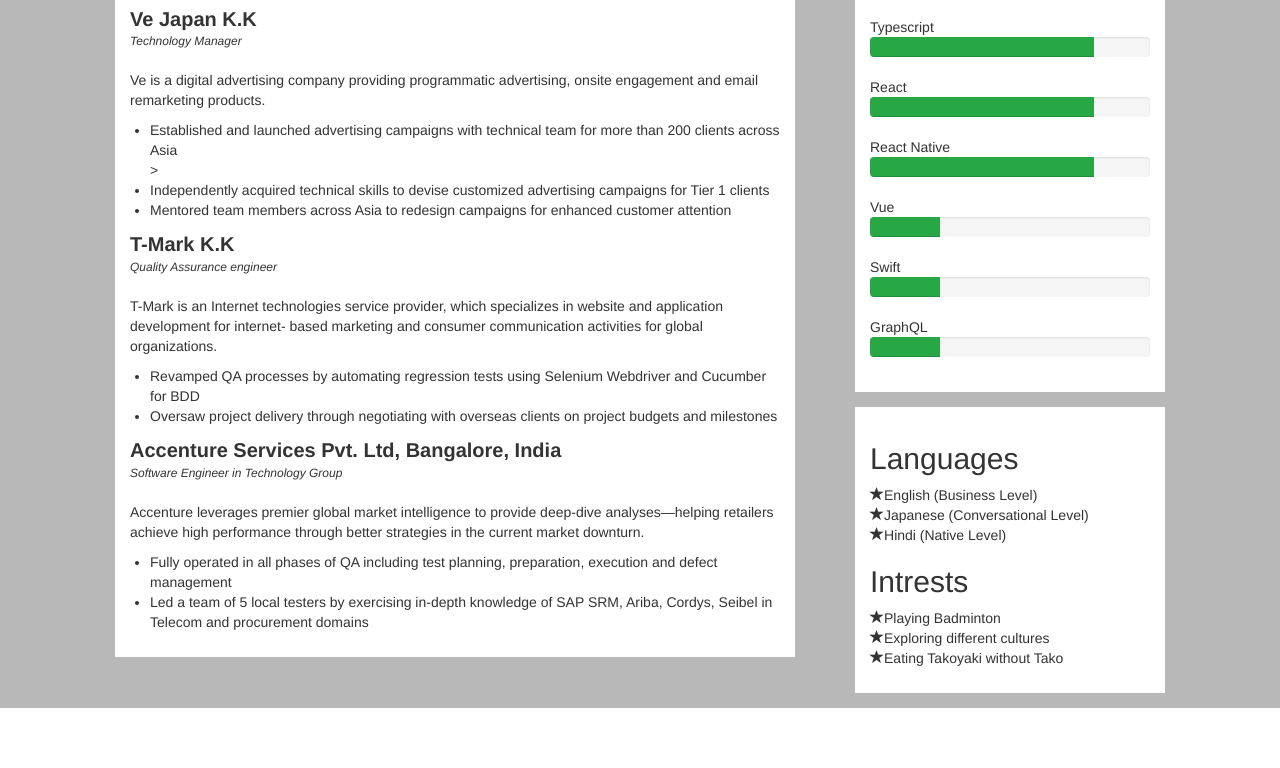
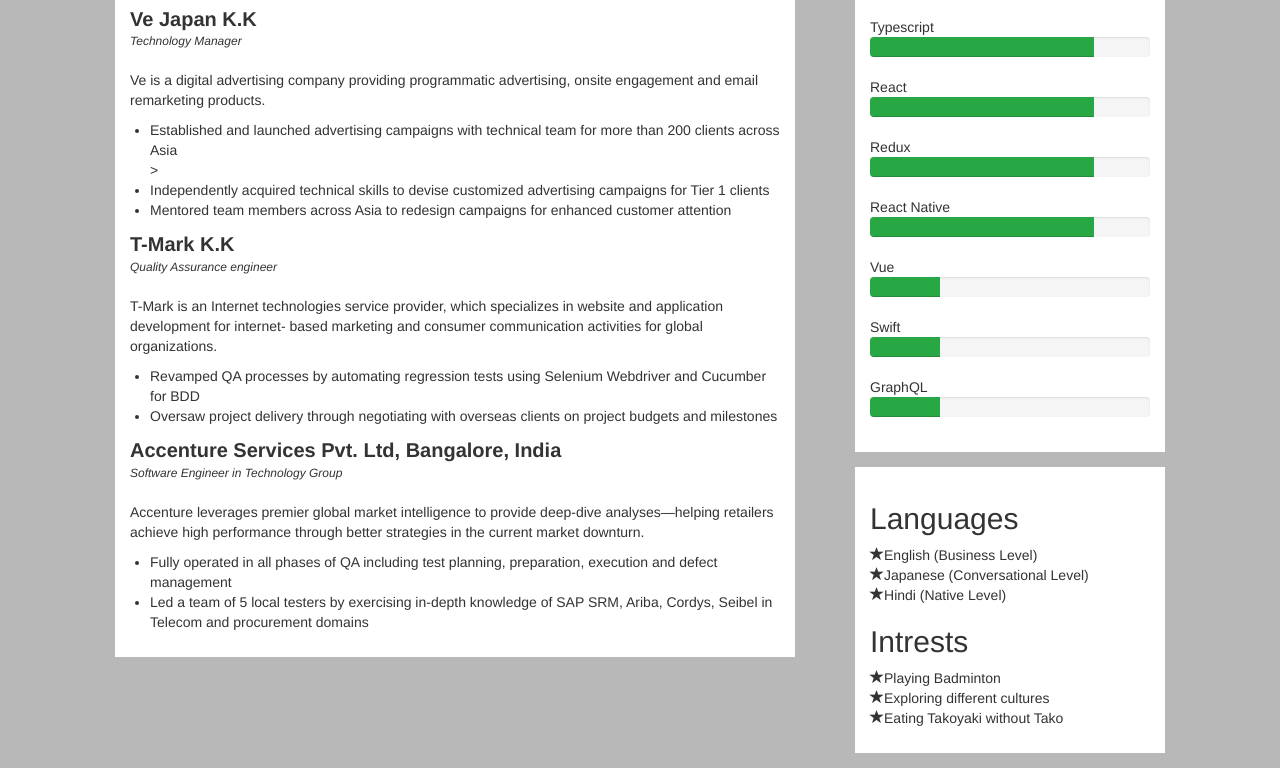
Before and after one commit to Sjain020188/Sjain020188.github.io, a plain HTML site: page index.html in a window 1280 px wide. Shown: the part 1000-1768 px from the top of the page. Before the commit the page ends 1708 px from the top, so only its background shows below. Drawn offline with nearby package versions, Linux system fonts and the light colour scheme.

Commit message:
add redux to skill

```diff
--- a/index.html
+++ b/index.html
@@ -208,6 +208,12 @@
                                     </div>
                                  </li>
                                  <li>
+                                    Redux
+                                    <div class="progress">
+                                      <div class="progress-bar bg-success" role="progressbar" style="width: 80%" aria-valuenow="80" aria-valuemin="0" aria-valuemax="100"></div>
+                                    </div>
+                                  </li>
+                                 <li>
                                     React Native
                                     <div class="progress">
                                        <div class="progress-bar bg-success" role="progressbar" style="width: 80%" aria-valuenow="80" aria-valuemin="0" aria-valuemax="100"></div>
```
